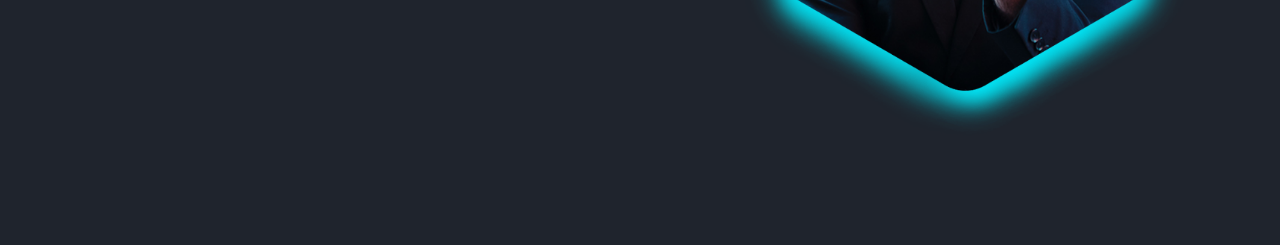
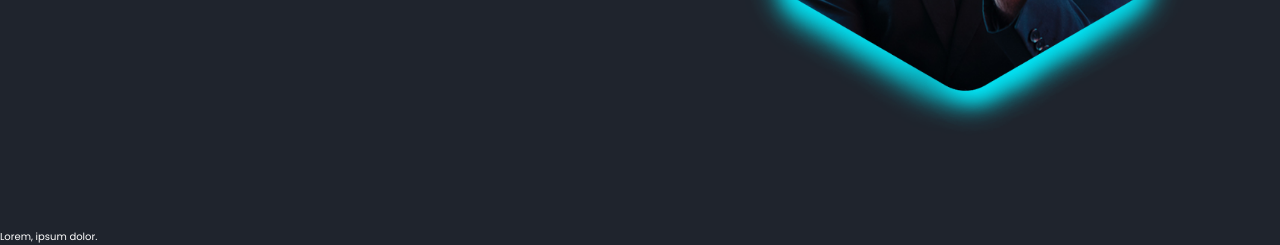
Before and after one commit to harshitsharma112/myportfolio, a plain HTML site: page index.html in a window 1280 px wide. Shown: the part 571-816 px from the top of the page. Drawn offline with nearby package versions, Linux system fonts and the light colour scheme.

Commit message:
first commit

```diff
--- a/index.html
+++ b/index.html
@@ -45,10 +45,11 @@
         <a href="#" class="btn">Download CV</a>
       </div>
       <div class="home-img">
-        <img src="images/home.png" alt="">
+      <img src="images/home.png" alt="">
       </div>
     </section>
     <!-- about section design -->
+    <div><p>Lorem, ipsum dolor.</p></div>
 
     <!-- services section design -->
 
```
